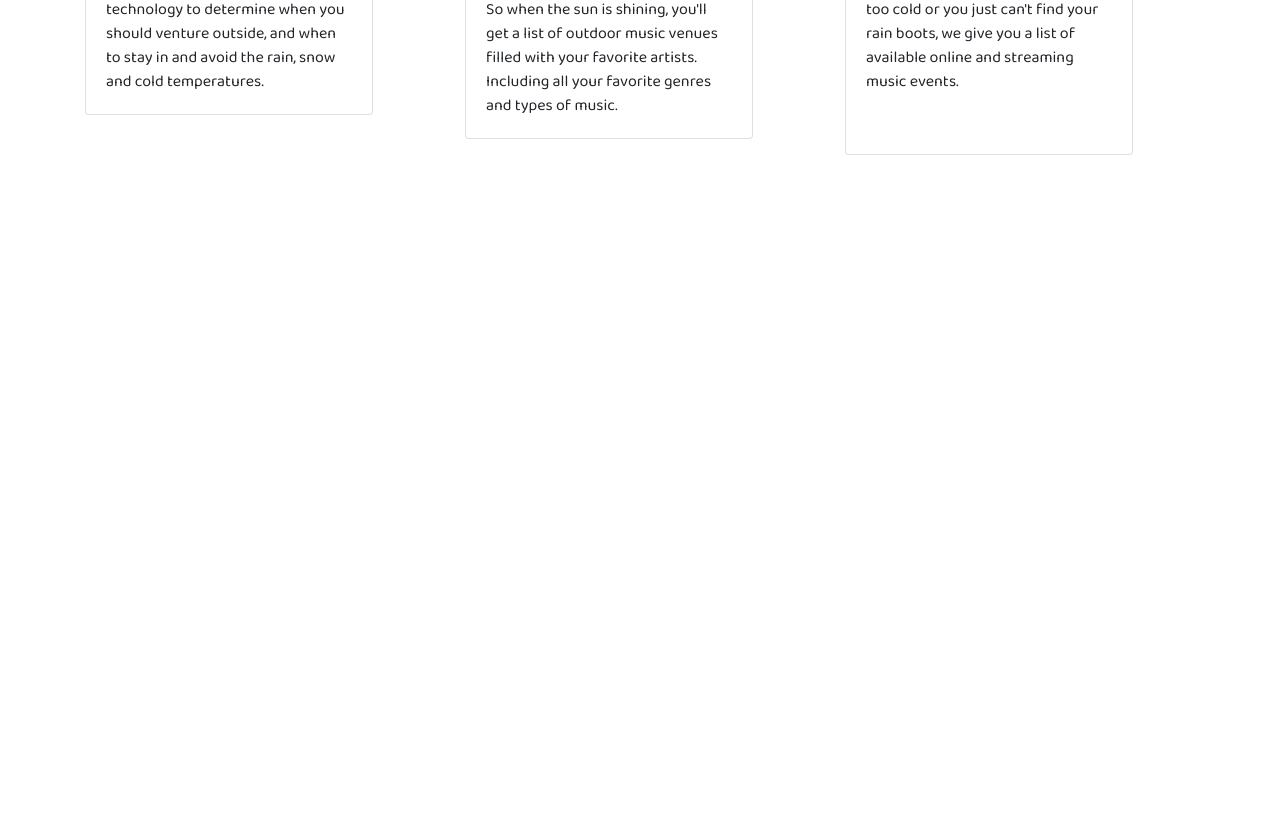
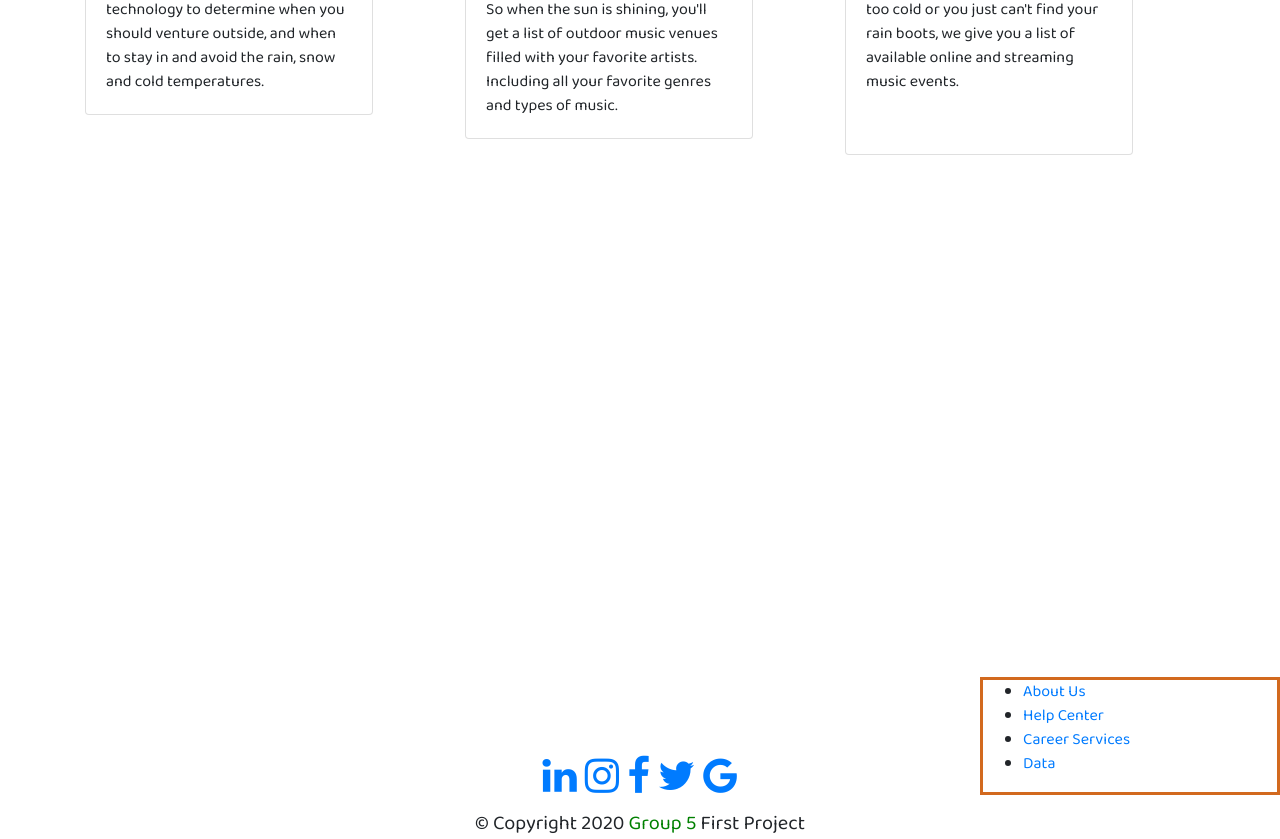
Before and after one commit to satakan35/Event5Now, a plain HTML site: page index.html in a window 1280 px wide. Shown: the part 560-1399 px from the top of the page. Before the commit the page ends 800 px from the top, so only its background shows below. Drawn offline with nearby package versions, Linux system fonts and the light colour scheme.

Commit message:
Adding in footer and new css elements

```diff
--- a/index.html
+++ b/index.html
@@ -12,6 +12,7 @@
     <script src="https://code.jquery.com/jquery-3.4.1.js"
         integrity="sha256-WpOohJOqMqqyKL9FccASB9O0KwACQJpFTUBLTYOVvVU=" crossorigin="anonymous"></script>
         <script src="https://cdnjs.cloudflare.com/ajax/libs/moment.js/2.24.0/moment.min.js"></script>
+        <link rel="stylesheet" href="https://cdnjs.cloudflare.com/ajax/libs/font-awesome/4.7.0/css/font-awesome.min.css">
     <script src="script.js"></script>
     <title>EVENT5 NOW</title>
 </head>
@@ -71,6 +72,35 @@
         </div>
     </div>
     <div class="row card-row text-center hide" id="new-cards"></div>
+    <div id="container">
+        <div class="pok">
+        <ul>
+            <li>
+                <a href="#">About Us</a>
+             </li>
+             <li>
+                 <a href="#">Help Center</a>
+             </li>
+             <li>
+                 <a href="#">Career Services</a>
+             </li>
+             <li>
+                 <a href="#">Data</a>
+             </li>
+        </ul>
+    </div>
+        <div id="content-wrap">
+          <!-- all other page content -->
+        </div>
+        <footer id="footer">
+           <h1><a href="#" class="fa fa-linkedin"></a>
+            <a href="#" class="fa fa-instagram"></a>
+            <a href="#" class="fa fa-facebook"></a>
+            <a href="#" class="fa fa-twitter"></a>
+            <a href="#" class="fa fa-google"></a></h1>
+            <h5>&copy; Copyright 2020 <span style="color:green">Group 5</span> First Project </h5>
+            </footer>
+      </div>
 </body>
 
 </html>
--- a/style.css
+++ b/style.css
@@ -85,3 +85,24 @@ background-color: #385A7C;
  .show {
      display: contents;
  }
+ #container {
+    position: relative;
+    min-height: 80vh;
+  }
+  #content-wrap {
+    padding-bottom: 2.5rem;    /* Footer height */
+  }
+  #footer {
+    position: absolute;
+    bottom: 0;
+    width: 100%;
+    height: 2.5rem;
+    text-align: center;            /* Footer height */
+  }
+  .pok {
+      position: absolute;
+      bottom: 0;
+      right: 0;
+      width: 300px;
+      border: 3px solid chocolate
+  }
```
